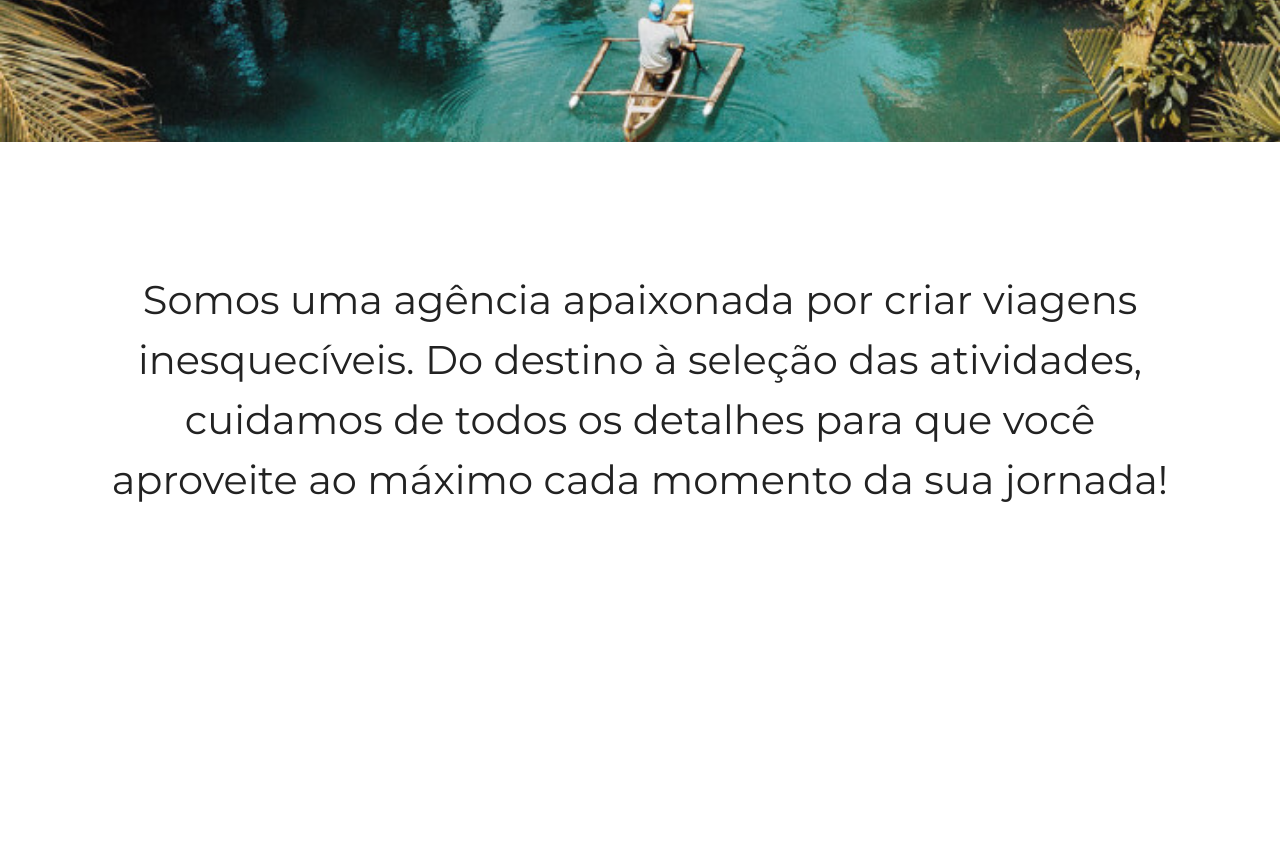
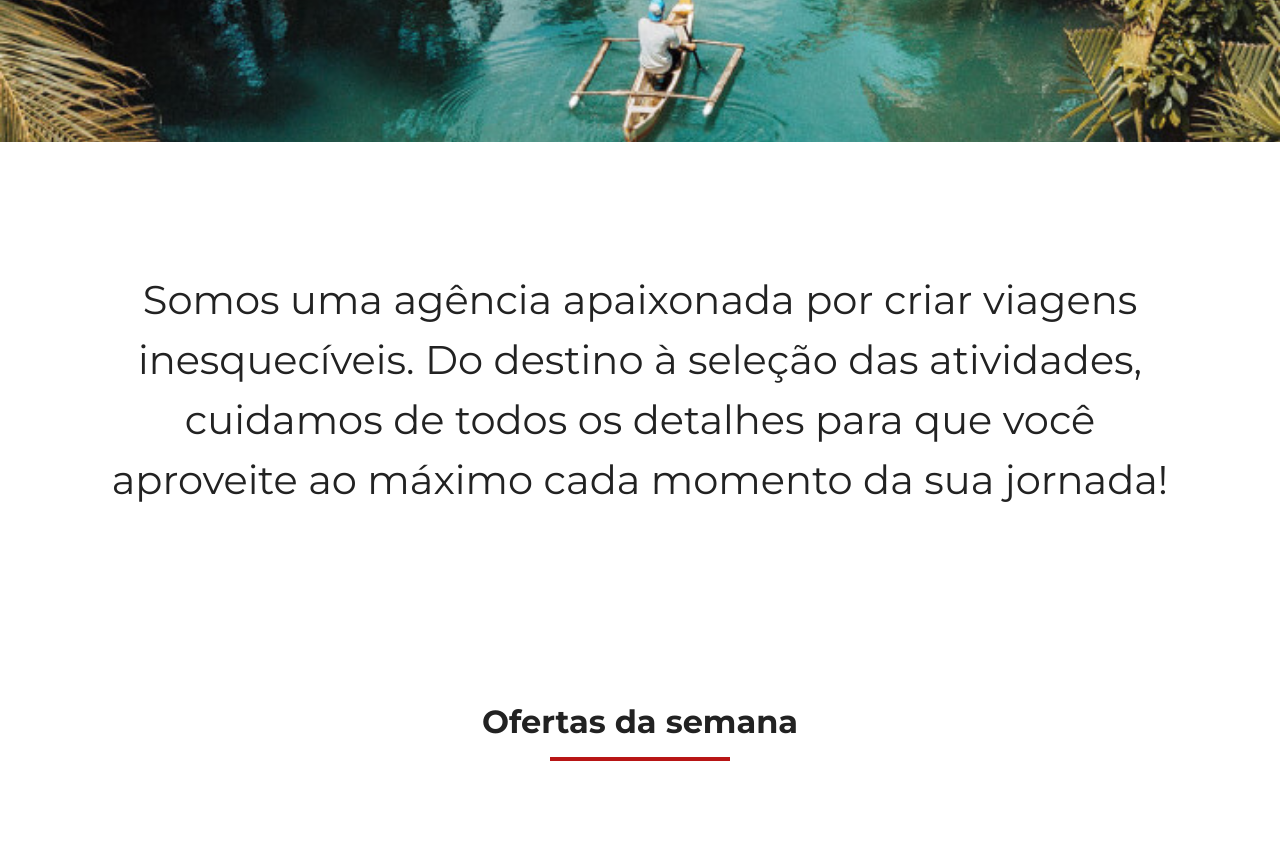
Before and after one commit to carlos-br12/jornada-viagem, a plain HTML site: page index.html in a window 1280 px wide. Shown: the part 716-1573 px from the top of the page. Before the commit the page ends 1354 px from the top, so only its background shows below. Drawn offline with Linux system fonts and the light colour scheme.

Commit message:
adiciona titulo componentisado

```diff
--- a/css/global.css
+++ b/css/global.css
@@ -17,4 +17,21 @@
 body {
   background-color: var(--background-primary-color);
   font-family: var(--font-primary);
+  color: var(--text-primary-color);
 }
+
+.section-title h2 {
+  font-size: 1.5rem;
+  font-weight: var(--title-weight);
+  color: var(--text-primary-color);
+  text-align: center;
+  margin-bottom: 0;
+}
+
+.section-title hr {
+  width: 180px;
+  height: 4px;
+  background-color: var(--secondary-color);
+  border: none;
+  margin: 16px auto 32px auto;
+}
--- /dev/null
+++ b/css/offers.css
@@ -0,0 +1,9 @@
+@media screen and (min-width: 768px) {
+  .offers {
+    padding: 4rem 4.5rem;
+  }
+
+  .section-title h2 {
+    font-size: 2rem;
+  }
+}
--- a/css/style.css
+++ b/css/style.css
@@ -1,3 +1,4 @@
 @import url(global.css);
 @import url(header.css);
 @import url(hero.css);
+@import url(offers.css);
--- a/index.html
+++ b/index.html
@@ -37,5 +37,12 @@
         <div class="hero-img" alt="uma canoa num rio"></div>
         <h2 class="hero-title">Somos uma agência apaixonada por criar viagens inesquecíveis. Do destino à seleção das atividades, cuidamos de todos os detalhes para que você aproveite ao máximo cada momento da sua jornada!</h2>
     </section>
+
+    <section class="offers">
+        <div class="section-title">
+            <h2>Ofertas da semana</h2>
+            <hr>
+        </div>
+    </section>
 </body>
 </html>
```
